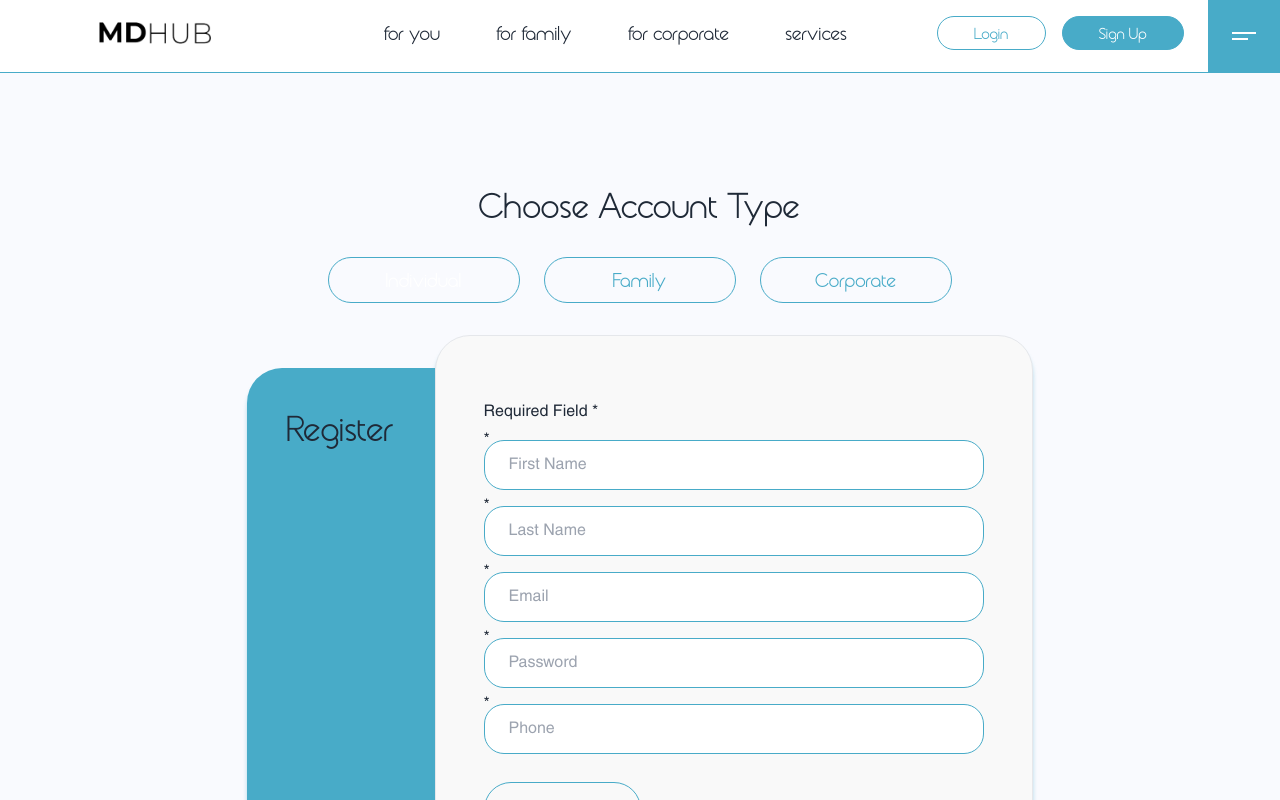
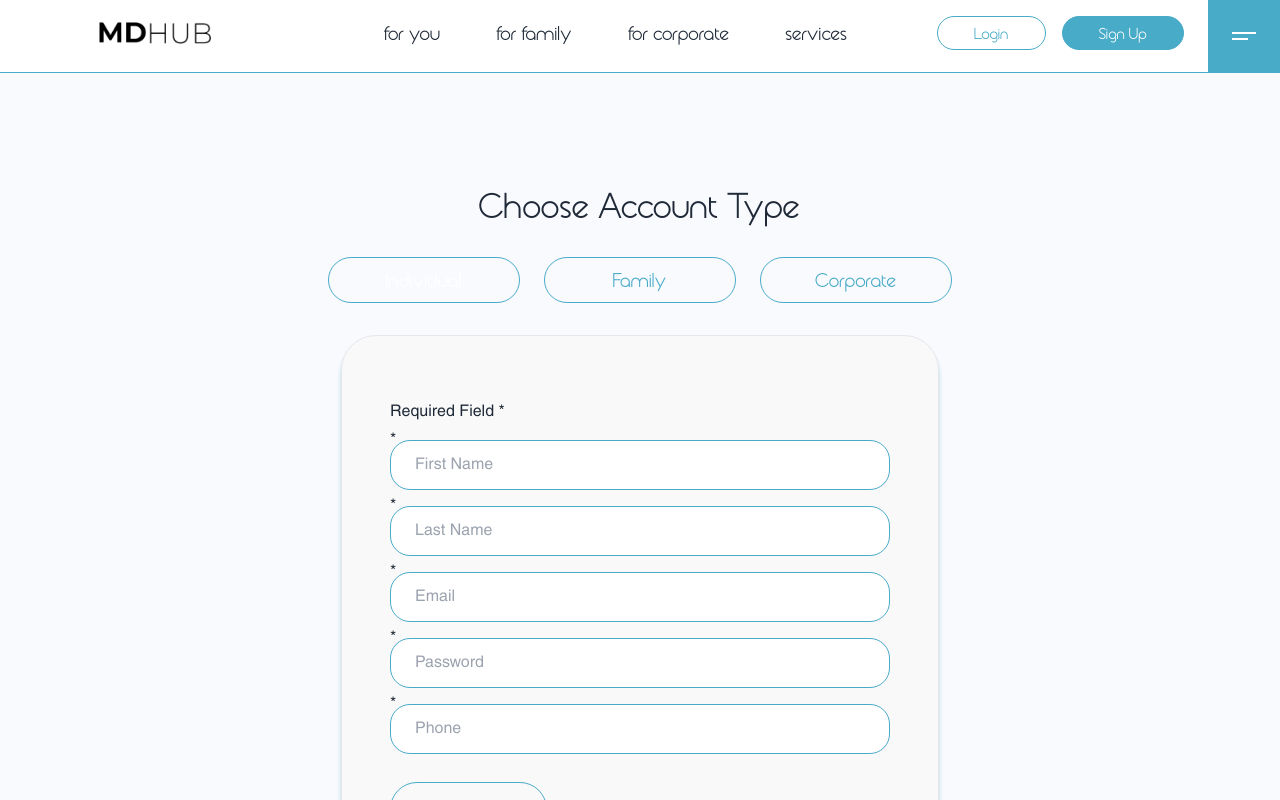
Before and after one commit to DenisLo-master/MdHub, a React (Vite) app: page /register in a window 1280 px wide. Shown: the top 800 px of the page. Built offline with nearby package versions, Linux system fonts and the light colour scheme.

Commit message:
removed register section from form

```diff
--- a/src/pages/Signup/Signup.jsx
+++ b/src/pages/Signup/Signup.jsx
@@ -58,11 +58,8 @@ const Signup = () => {
           </button>
         </div>
       </div>
-      <div className="flex">
-      <article className="flex items-center">
-        <div className="bg-primary rounded-tl-[35px] rounded-bl-[35px] p-10 font-main space-y-4 h-[500px] shadow-cardService">
-          <h1 className="text-4xl">Register</h1>
-        </div>
+      <div>
+        <article>
         <div className="py-16 border px-12 bg-[#f9f9f9] shadow-cardService rounded-[35px] text-gray-800 font-body">
           <h3 className="pb-4">Required Field *</h3>
           <form onSubmit={handleSignup} className="space-y-4 w-[500px] text-gray-800">
```
